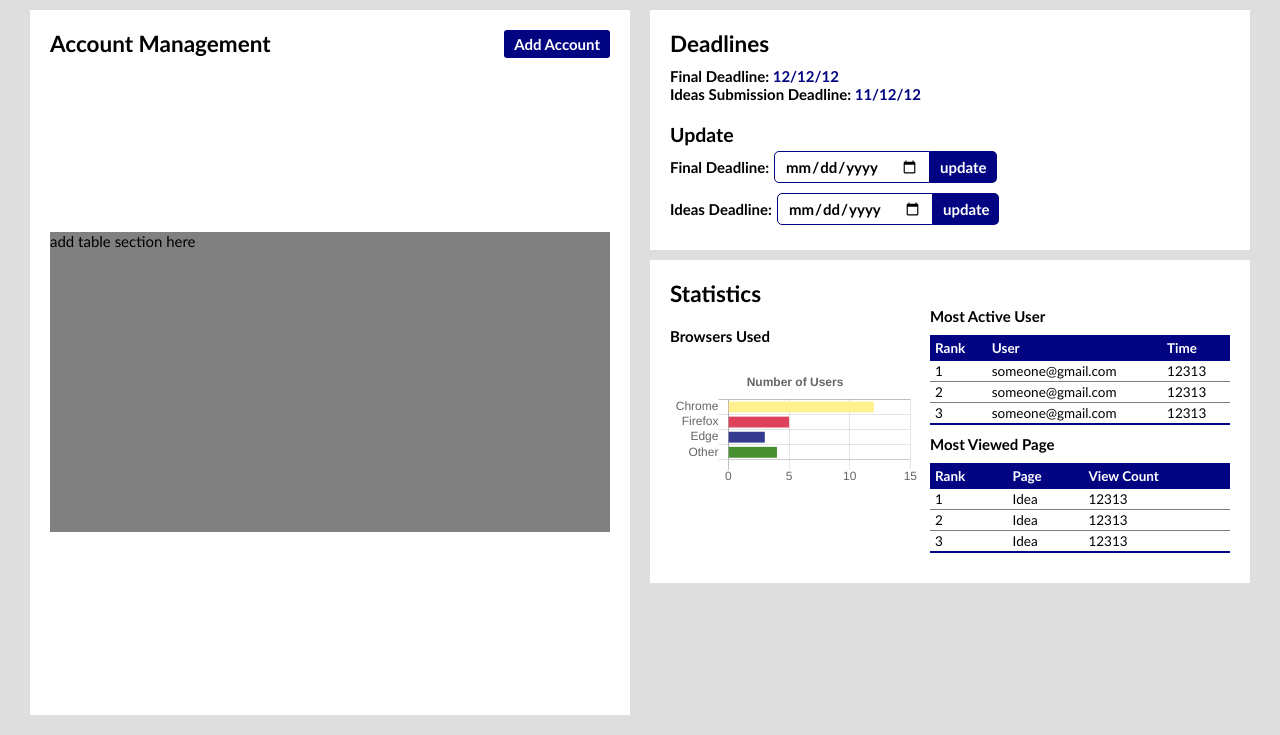
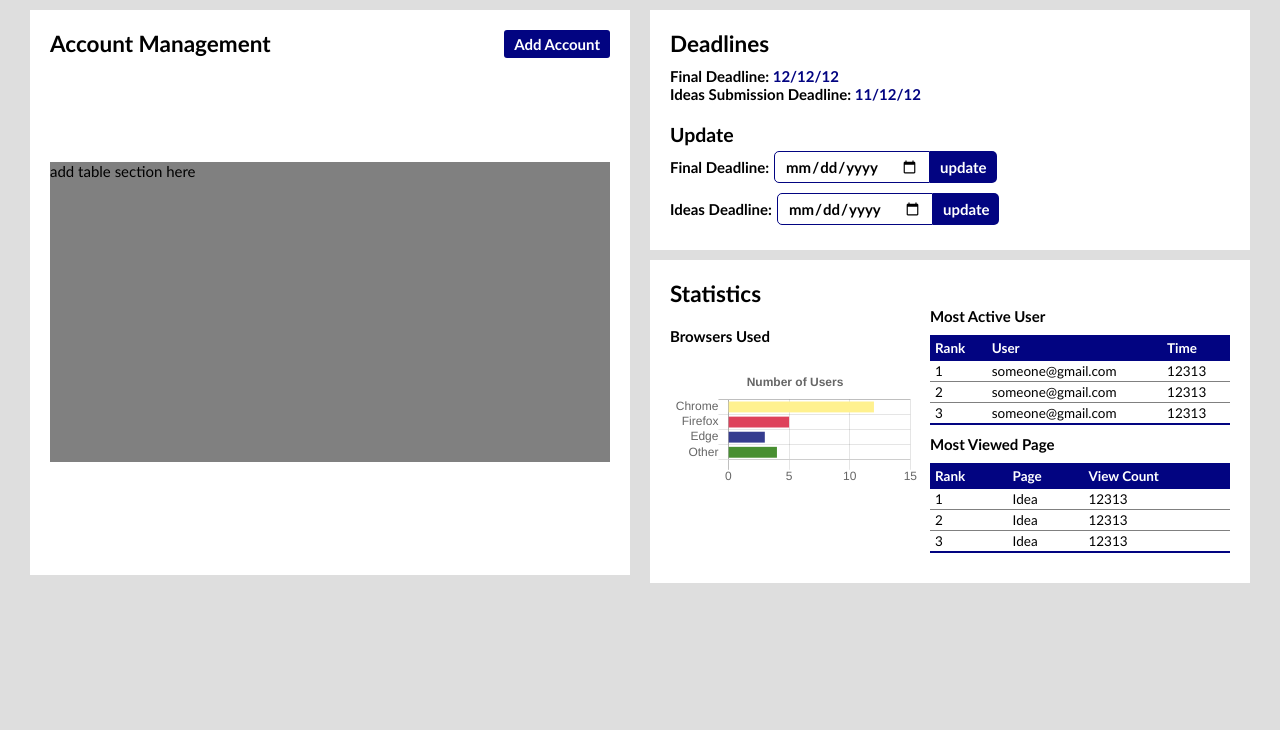
Before and after one commit to websoftwarefinal/ideas_system_coursework, a PHP site: page /Dump/AdminControls.php in a window 1280 px wide. Shown: the part 70-805 px from the top of the page. Run offline with PHP 8.4, Linux system fonts and the light colour scheme.

Commit message:
Update admin.css

```diff
--- a/Dump/CSS/admin.css
+++ b/Dump/CSS/admin.css
@@ -144,7 +144,7 @@ header nav .userInfo{
 
 /* Account Management------------------------------ */
 .main .accountManagement{
-    height: calc(80vh + 65px);
+    height: 565px;
     display: flex;
     justify-content: space-between;
     flex-wrap: wrap;
```
